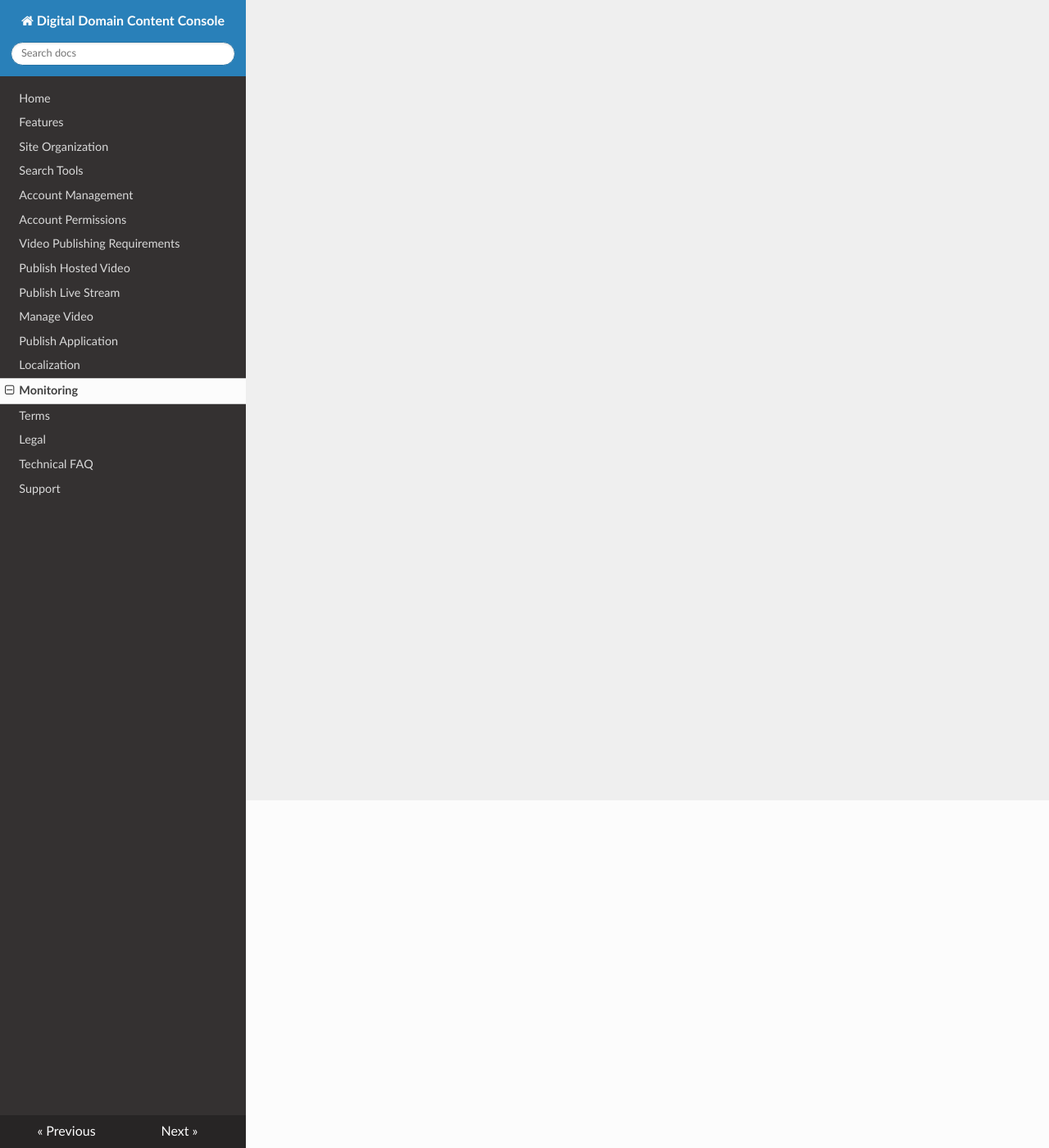
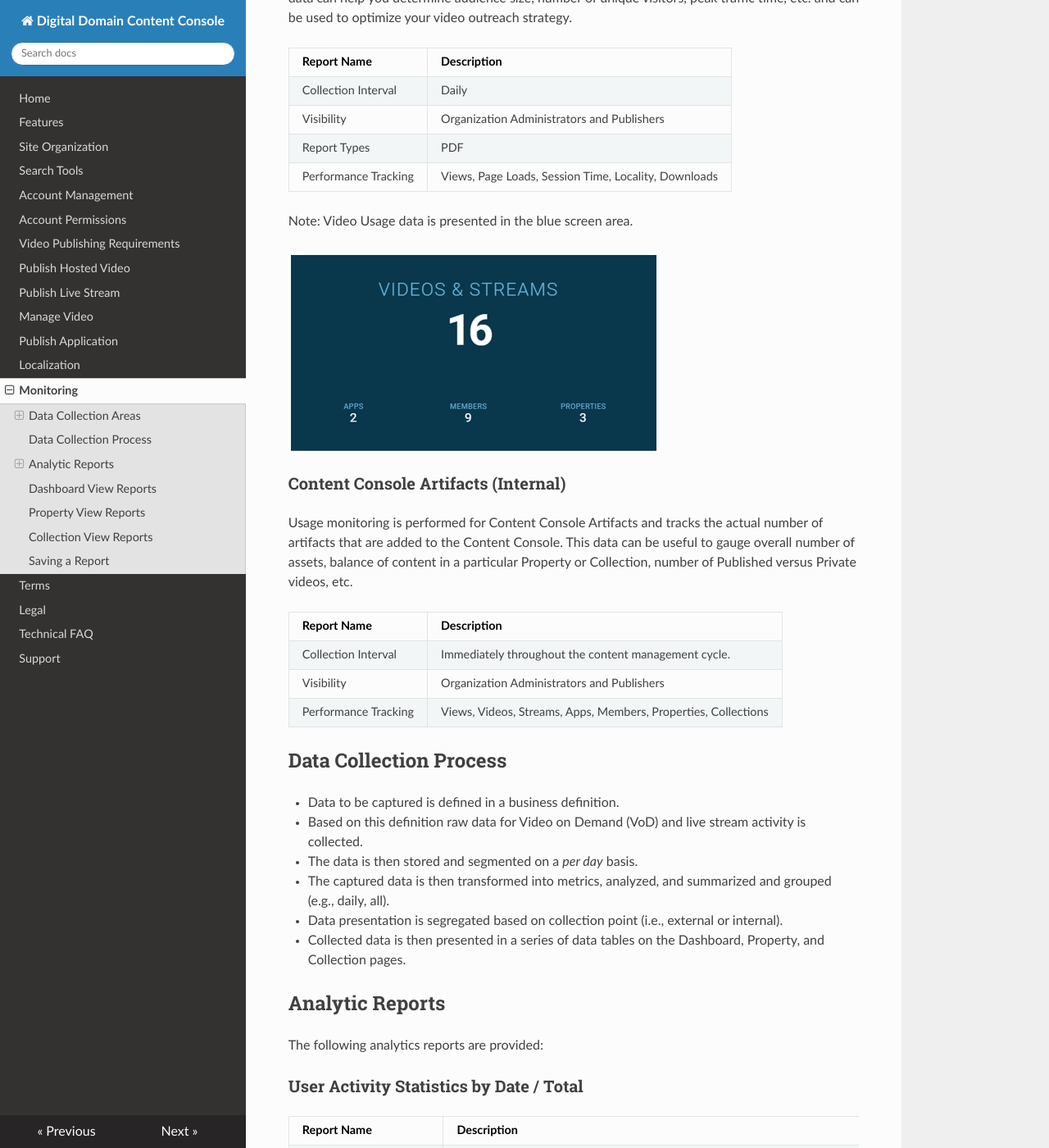
Before and after one commit to deestbie/console-docs, an MkDocs documentation site: the page built from docs/venom/monitoring.md, in a window 1280 px wide and 1400 px high, scrolled down 424 px. Shown: the whole window at 82% size. Built offline with MkDocs 1.6.1, drawn with Linux system fonts in a browser that asks for light colours; nearby versions of some CDN libraries; old or Windows-style settings are respelled for this version of MkDocs; some of the changed text lies outside the part shown.

Commit message:
Add first cut of monitoring topic

```diff
--- a/docs/venom/monitoring.md
+++ b/docs/venom/monitoring.md
@@ -1,11 +1,87 @@
-# Monitoring
+# Introduction
 
-Coming soon...
+This topic provides information on the Content Console's data monitoring capabilities.
 
-<!--## Analytical Categories
+## Data Collection Areas
 
-## Dashboard View
+The Content Console compiles monitoring data related to live and on demand video streams. Data is collected for external video usage and internally for console artifacts.
 
-## Property View
+### Video Usage (External)
 
-## Saving a Report -->
+Usage monitoring is performed on external Video on Demand (VoD) and Live Streams. Statistical data can help you determine audience size, number of unique visitors, peak traffic time, etc. and can be used to optimize your video outreach strategy.
+
+| Report Name | Description   |
+|:----------------|:--------------------------------------|
+| Collection Interval  | Daily |
+| Visibility  | Organization Administrators and Publishers |
+| Report Types  | PDF |
+| Performance Tracking  | Views, Page Loads, Session Time, Locality, Downloads |
+
+Note: Video Usage data is presented in the blue screen area.
+
+![Video Usage](blue_video_usage.jpg "Example of Video Usage screen area")
+
+### Content Console Artifacts (Internal)
+
+Usage monitoring is performed for Content Console Artifacts and tracks the actual number of artifacts that are added to the Content Console. This data can be useful to gauge overall number of assets, balance of content in a particular Property or Collection, number of Published versus Private videos, etc.
+
+| Report Name | Description   |
+|:----------------|:--------------------------------------|
+| Collection Interval  | Immediately throughout the content management cycle. |
+| Visibility  | Organization Administrators and Publishers |
+| Performance Tracking  | Views, Videos, Streams, Apps, Members, Properties, Collections |
+
+## Data Collection Process
+
+* Data to be captured is defined in a business definition.
+* Based on this definition raw data for Video on Demand (VoD) and live stream activity is collected.
+* The data is then stored and segmented on a *per day* basis.
+* The captured data is then transformed into metrics, analyzed, and summarized and grouped (e.g., daily, all).
+* Data presentation is segregated based on collection point (i.e., external or internal).
+* Collected data is then presented in a series of data tables on the Dashboard, Property, and Collection pages.
+
+## Analytic Reports
+
+The following analytics reports are provided:
+
+### User Activity Statistics by Date / Total
+
+| Report Name | Description   | Platform  |
+|:----------------|:--------------------------------------|--------------------------|
+| Total Page Loads    | Total number of times a page containing a published video or live stream was accessed.  | Web, Android, iOS |
+| Total Views     | Total number of times a published video or live stream video that started playing.    | Web, Android, iOS |
+| Unique Views     | Total number of unique viewers per Video on Demand (VoD) or Live Stream.     | Web, Android, iOS |
+| Total Session Time  | Total time user spent on page containing a published video or live stream.  | Web, Android, iOS |
+| Average Session Time  | Average time user spent on page containing a published video or live stream.  | Web, Android, iOS |
+| Locality  | Total views segmented by geographic region (i.e., county, region, and city)  | Web, Android, iOS |
+| Total Times Downloaded  | Total number of times Video on Demand (VoD) was downloaded  | Android, iOS |
+
+### Platform Activity Statistics by Date / Total
+
+| Report Name | Description   | Platform  |
+|:----------------|:--------------------------------------|--------------------------|
+| Total Page Loads    | Total number of times a page containing a published video or live stream was accessed.  | Web, Android, iOS |
+| Total Views     | Total number of times a published video or live stream video that started playing.    | Web, Android, iOS |
+
+
+## Dashboard View Reports
+
+![Dashboard](dashboard_reports.jpg "Dashboard Reports")
+
+## Property View Reports
+
+![Property](property_reports.jpg "Property Reports")
+
+![Property](property_reports2.jpg "Property Reports")
+
+## Collection View Reports
+
+![Collection](collection_reports.jpg "Collection Reports")
+
+![Collection](collection_reports2.jpg "Collection Reports")
+
+## Saving a Report
+
+* Video usage reports are auto-generated the end of each daily cycle and saved to a PDF file.
+* The PDF files can be viewed by selecting View Report blue screen area of Dashboard, Property, and Collection pages.
+* When the report loads, save it using your standard operating system save function.
```
Also changed, not shown: docs/venom/publishhostedvideo.md (+1 -1 lines), docs/venom/blue_video_usage.jpg (added), docs/venom/collection_reports.jpg (added), docs/venom/collection_reports2.jpg (added), docs/venom/dashboard_reports.jpg (added), docs/venom/property_reports.jpg (added), docs/venom/property_reports2.jpg (added), site/index.html, site/mkdocs/search_index.json, site/venom/blue_video_usage.jpg (added), site/venom/collection_reports.jpg (added), site/venom/collection_reports2.jpg (added), site/venom/dashboard_reports.jpg (added), site/venom/monitoring/index.html, 3 more files.
